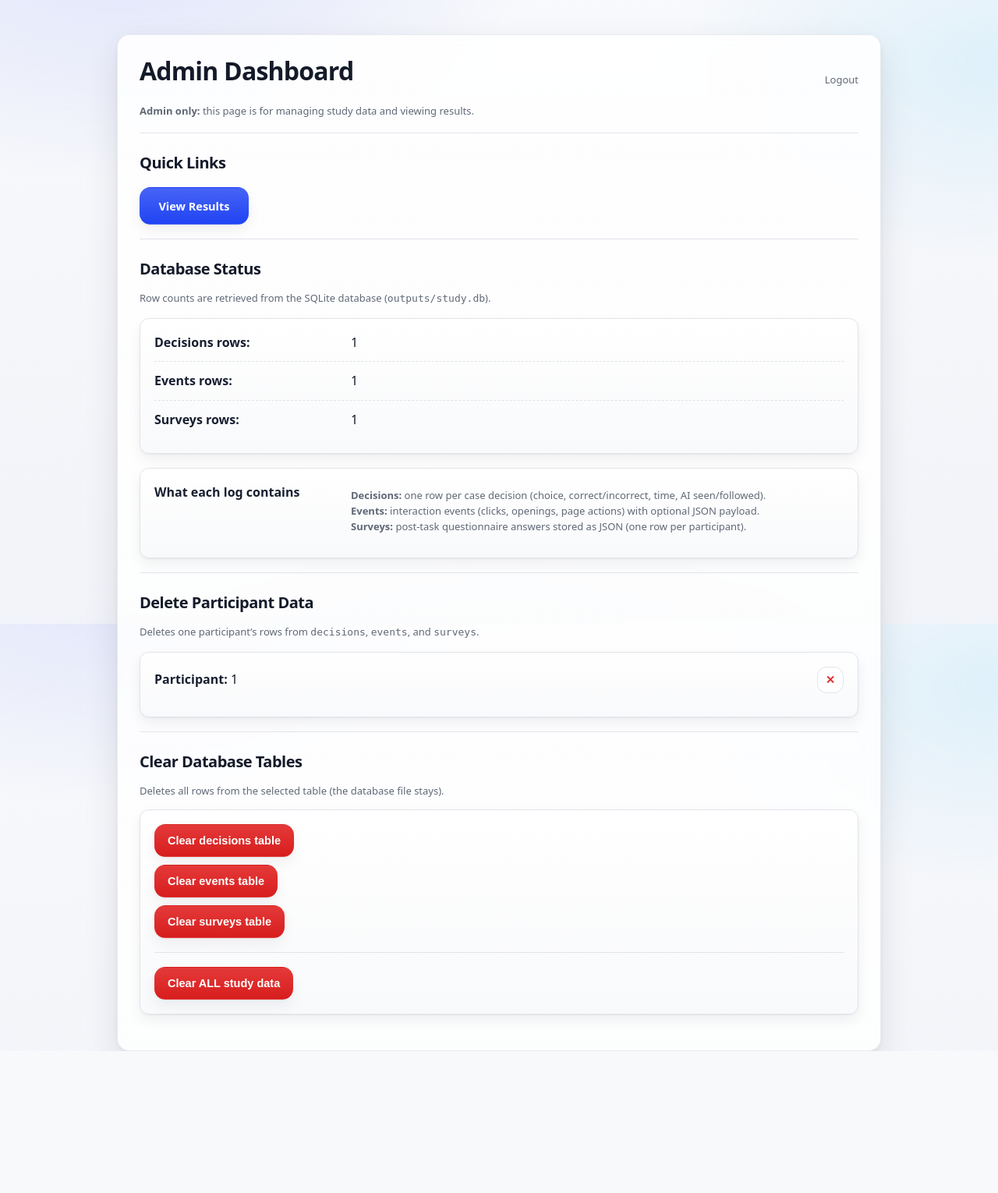
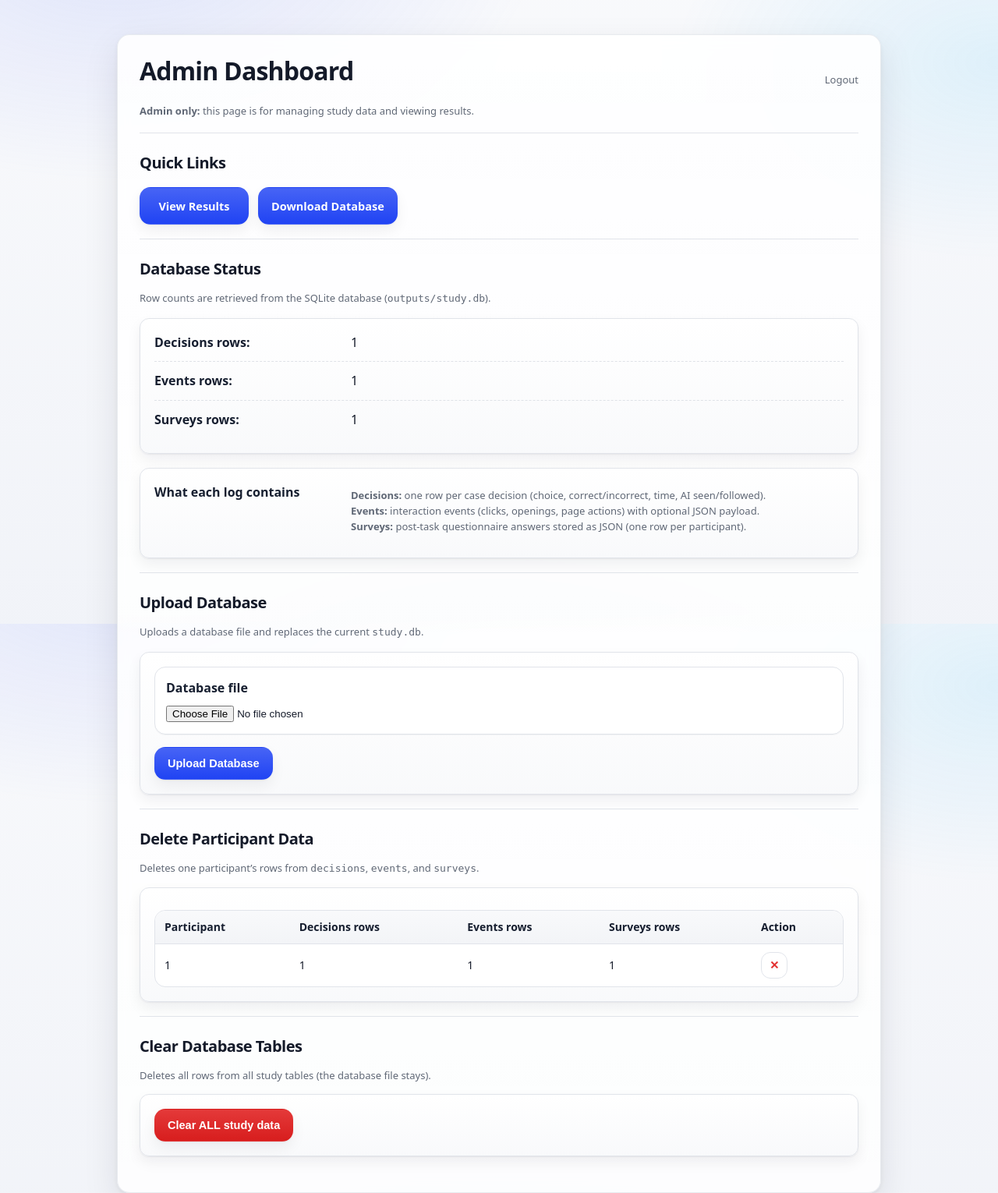
Before and after one commit to Bazo02/Human-AI-Collaboration-System, a Flask app: page /admin/dashboard in a window 1280 px wide. Shown: the whole page at 78% size. Before the commit the page ends 1348 px from the top, so only its background shows below. Run offline with Flask 3, Linux system fonts and the light colour scheme; the visitor is signed in with stand-in values (Sample User, id 1); tables that the repository leaves empty hold one stand-in row (values such as "Sample post").

Commit message:
Admin page fix

```diff
--- a/app/db.py
+++ b/app/db.py
@@ -109,6 +109,60 @@ def db_list_participants() -> list[str]:
     return cleaned
 
 
+def db_get_participant_stats() -> list[dict]:
+    # Returns sorted participant IDs with row counts from all tables (excluding ADMIN)
+    conn = get_conn()
+    cur = conn.cursor()
+
+    cur.execute("""
+        WITH participant_ids AS (
+            SELECT participant_id FROM decisions
+            UNION
+            SELECT participant_id FROM surveys
+            UNION
+            SELECT participant_id FROM events
+        )
+        SELECT
+            p.participant_id,
+            COALESCE(d.decisions_count, 0) AS decisions_count,
+            COALESCE(e.events_count, 0) AS events_count,
+            COALESCE(s.surveys_count, 0) AS surveys_count
+        FROM participant_ids p
+        LEFT JOIN (
+            SELECT participant_id, COUNT(*) AS decisions_count
+            FROM decisions
+            GROUP BY participant_id
+        ) d ON p.participant_id = d.participant_id
+        LEFT JOIN (
+            SELECT participant_id, COUNT(*) AS events_count
+            FROM events
+            GROUP BY participant_id
+        ) e ON p.participant_id = e.participant_id
+        LEFT JOIN (
+            SELECT participant_id, COUNT(*) AS surveys_count
+            FROM surveys
+            GROUP BY participant_id
+        ) s ON p.participant_id = s.participant_id
+        WHERE p.participant_id IS NOT NULL
+          AND TRIM(p.participant_id) != ''
+          AND p.participant_id != 'ADMIN'
+        ORDER BY p.participant_id
+    """)
+
+    rows = cur.fetchall()
+    conn.close()
+
+    return [
+        {
+            "participant_id": row[0],
+            "decisions": int(row[1]),
+            "events": int(row[2]),
+            "surveys": int(row[3]),
+        }
+        for row in rows
+    ]
+
+
 def db_delete_participant(participant_id: str) -> dict:
     # Deletes one participant from all tables and returns deleted row counts
     conn = get_conn()
--- a/app/main.py
+++ b/app/main.py
@@ -10,7 +10,7 @@ import uuid
 from typing import Dict, Any, List, Optional
 
 import pandas as pd
-from flask import Flask, render_template, request, redirect, url_for, session, jsonify
+from flask import Flask, render_template, request, redirect, url_for, session, jsonify, send_file
 
 from app.ai import get_ai_advice
 from app.logger import log_event, log_decision, log_survey
@@ -26,14 +26,15 @@ from app.config import (
     TOTAL_CASES_PER_PARTICIPANT,
     APPROVAL_THRESHOLD,
     ADMIN_PASSWORD,
+    SQLITE_DB_PATH,
 )
 
 from app.db import (
     db_count_rows,
-    db_list_participants,
+    db_get_participant_stats,
     db_delete_participant,
-    db_clear_table,
     db_clear_all,
+    init_db,
 )
 
 app = Flask(__name__, template_folder="../templates", static_folder="../static")
@@ -344,7 +345,7 @@ def admin_dashboard():
         "events": db_count_rows("events"),
         "surveys": db_count_rows("surveys"),
     }
-    participants = db_list_participants()
+    participants = db_get_participant_stats()
     return render_template("admin_dashboard.html", counts=counts, participants=participants)
 
 
@@ -358,15 +359,34 @@ def admin_results():
     return render_template("results.html", results=results)
 
 
-@app.route("/admin/clear/<logname>", methods=["POST"])
-def admin_clear_one(logname: str):
+@app.route("/admin/download_db", methods=["GET"])
+def admin_download_db():
     r = _require_admin()
     if r:
         return r
 
-    table_map = {"decisions": "decisions", "events": "events", "surveys": "surveys"}
-    if logname in table_map:
-        db_clear_table(table_map[logname])
+    if not os.path.exists(SQLITE_DB_PATH):
+        init_db()
+
+    return send_file(
+        SQLITE_DB_PATH,
+        as_attachment=True,
+        download_name="study.db",
+        mimetype="application/x-sqlite3",
+    )
+
+
+@app.route("/admin/upload_db", methods=["POST"])
+def admin_upload_db():
+    r = _require_admin()
+    if r:
+        return r
+
+    uploaded_file = request.files.get("db_file")
+    if uploaded_file and uploaded_file.filename:
+        os.makedirs(os.path.dirname(SQLITE_DB_PATH), exist_ok=True)
+        uploaded_file.save(SQLITE_DB_PATH)
+        init_db()
 
     return redirect(url_for("admin_dashboard"))
 
--- a/templates/admin_dashboard.html
+++ b/templates/admin_dashboard.html
@@ -24,6 +24,7 @@
     <h2>Quick Links</h2>
     <div class="button-group">
       <a href="/admin/results" class="btn-secondary">View Results</a>
+      <a href="/admin/download_db" class="btn-secondary">Download Database</a>
     </div>
 
     <hr />
@@ -61,6 +62,26 @@
 
     <hr />
 
+    <h2>Upload Database</h2>
+    <p class="small-text">
+      Uploads a database file and replaces the current <code>study.db</code>.
+    </p>
+
+    <div class="case-box">
+      <form action="/admin/upload_db" method="post" enctype="multipart/form-data">
+        <div class="survey-question">
+          <label for="db_file">Database file</label>
+          <input type="file" id="db_file" name="db_file" accept=".db" required />
+        </div>
+
+        <div class="button-group">
+          <button type="submit" class="btn-secondary">Upload Database</button>
+        </div>
+      </form>
+    </div>
+
+    <hr />
+
     <h2>Delete Participant Data</h2>
     <p class="small-text">
       Deletes one participant’s rows from <code>decisions</code>, <code>events</code>, and <code>surveys</code>.
@@ -68,18 +89,33 @@
 
     <div class="case-box">
       {% if participants and participants|length > 0 %}
-        {% for pid in participants %}
-          <div class="case-item" style="display:flex; justify-content: space-between; align-items:center;">
-            <div>
-              <span class="case-label">Participant:</span> {{ pid }}
-            </div>
-
-            <form action="/admin/delete_participant" method="post" style="margin:0;">
-              <input type="hidden" name="participant_id" value="{{ pid }}">
-              <button type="submit" class="icon-btn" title="Delete this participant">✕</button>
-            </form>
-          </div>
-        {% endfor %}
+        <table>
+          <thead>
+            <tr>
+              <th>Participant</th>
+              <th>Decisions rows</th>
+              <th>Events rows</th>
+              <th>Surveys rows</th>
+              <th>Action</th>
+            </tr>
+          </thead>
+          <tbody>
+            {% for participant in participants %}
+              <tr>
+                <td>{{ participant.participant_id }}</td>
+                <td>{{ participant.decisions }}</td>
+                <td>{{ participant.events }}</td>
+                <td>{{ participant.surveys }}</td>
+                <td>
+                  <form action="/admin/delete_participant" method="post" style="margin:0;">
+                    <input type="hidden" name="participant_id" value="{{ participant.participant_id }}">
+                    <button type="submit" class="icon-btn" title="Delete this participant">✕</button>
+                  </form>
+                </td>
+              </tr>
+            {% endfor %}
+          </tbody>
+        </table>
       {% else %}
         <div class="small-text">No participants found yet.</div>
       {% endif %}
@@ -89,25 +125,10 @@
 
     <h2>Clear Database Tables</h2>
     <p class="small-text">
-      Deletes all rows from the selected table (the database file stays).
+      Deletes all rows from all study tables (the database file stays).
     </p>
 
     <div class="case-box">
-
-      <form action="/admin/clear/decisions" method="post" style="margin-bottom:10px;">
-        <button type="submit" class="btn-reject">Clear decisions table</button>
-      </form>
-
-      <form action="/admin/clear/events" method="post" style="margin-bottom:10px;">
-        <button type="submit" class="btn-reject">Clear events table</button>
-      </form>
-
-      <form action="/admin/clear/surveys" method="post" style="margin-bottom:10px;">
-        <button type="submit" class="btn-reject">Clear surveys table</button>
-      </form>
-
-      <hr />
-
       <form action="/admin/clear_all" method="post">
         <button type="submit" class="btn-reject">Clear ALL study data</button>
       </form>
--- a/templates/survey.html
+++ b/templates/survey.html
@@ -1,3 +1,5 @@
+<!-- templates/survey.html -->
+
 <!DOCTYPE html>
 <html lang="en">
 <head>
--- a/templates/transition.html
+++ b/templates/transition.html
@@ -1,3 +1,5 @@
+<!-- templates/transition.html -->
+
 <!DOCTYPE html>
 <html lang="en">
 <head>
```
Also changed, not shown: static/results/accuracy.png, static/results/ai_followed.png, static/results/sus.png, static/results/time.png, static/results/trust.png.
